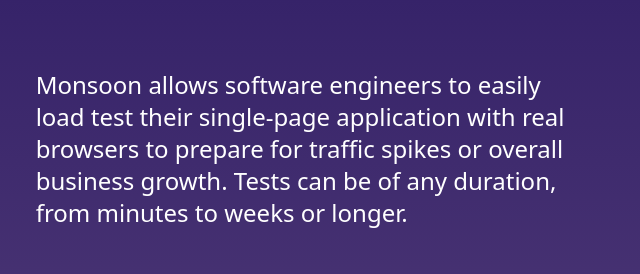
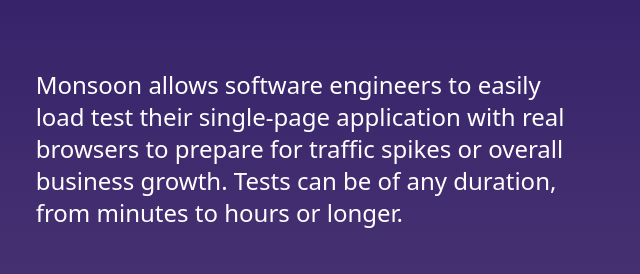
Before and after one commit to RdeHevia/rauldehevia.github.io, a website built with Vite: page index.html in a window 1280 px wide. Shown: the part 1153-1427 px from the top of the page, 511-1151 px from the left. Built offline with nearby package versions, Linux system fonts and the light colour scheme.

Commit message:
typo fixed

```diff
--- a/index.html
+++ b/index.html
@@ -204,7 +204,7 @@
                   Monsoon allows software engineers to easily load test their
                   single-page application with real browsers to prepare for
                   traffic spikes or overall business growth. Tests can be of any
-                  duration, from minutes to weeks or longer.
+                  duration, from minutes to hours or longer.
                 </p>
                 <br />
                 <p class="text-2xl text-white mt-6">
```
Also changed, not shown: dist/index.html.
